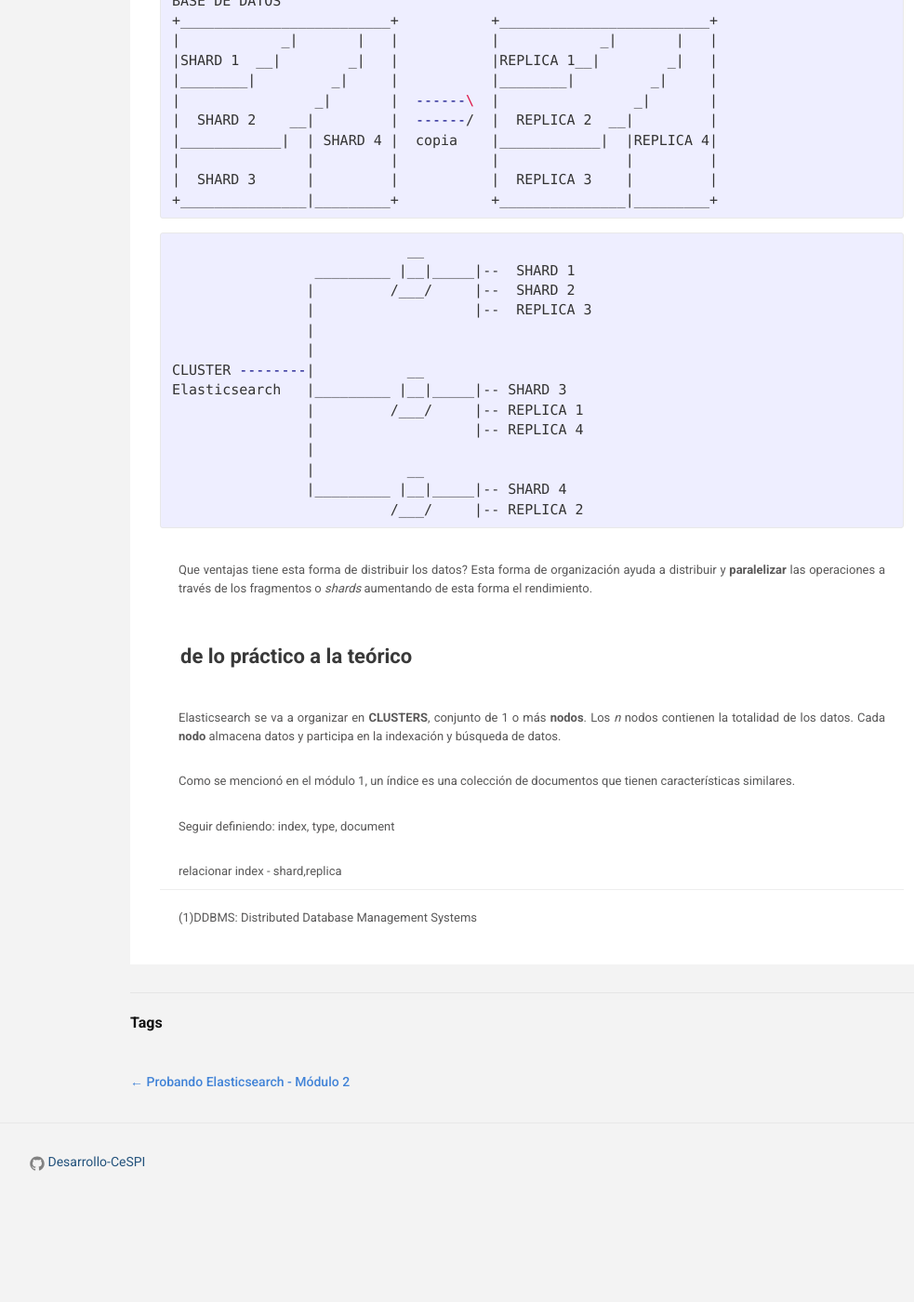
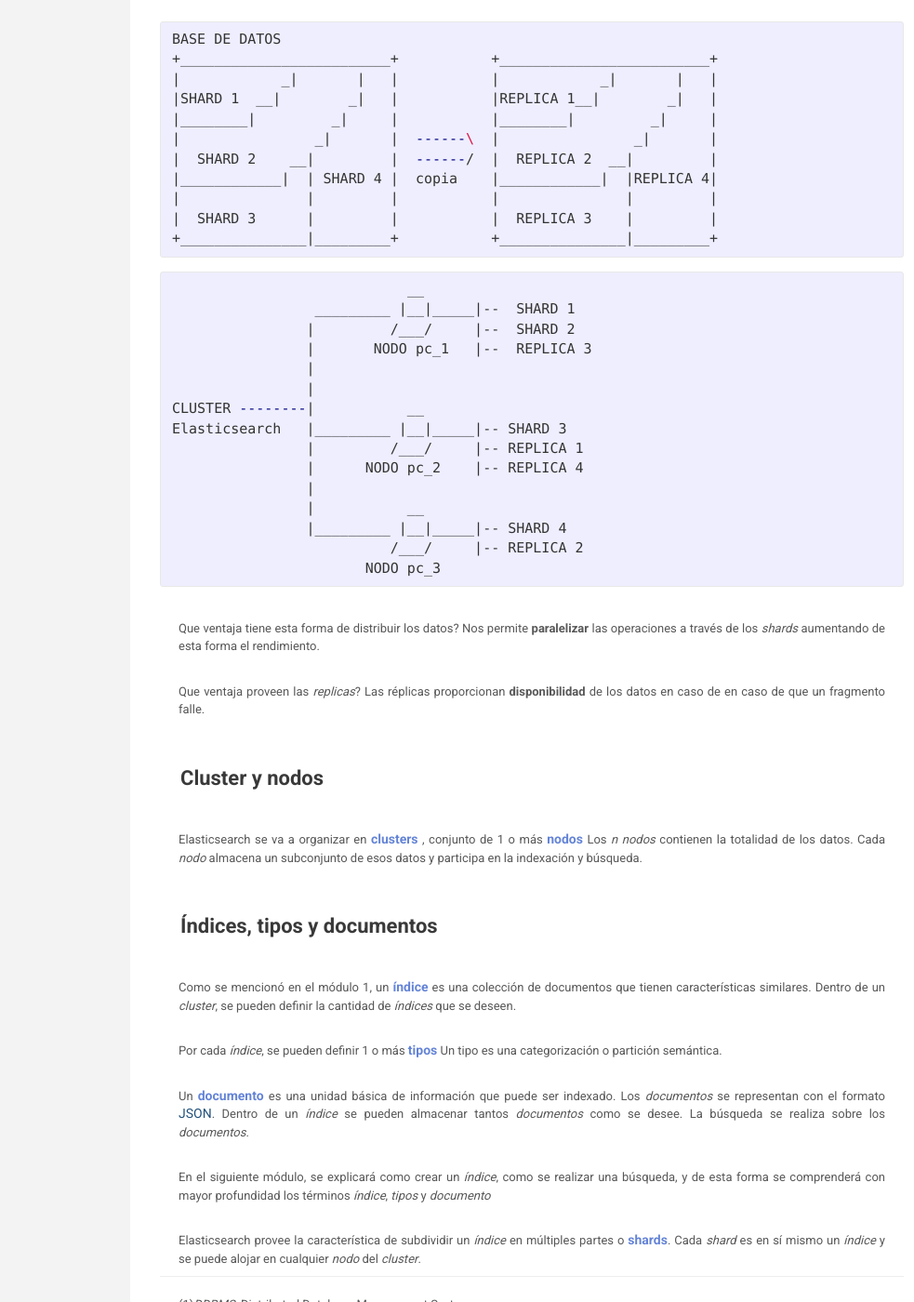
Before and after one commit to Desarrollo-CeSPI/desarrollo-cespi.github.io, a Jekyll site: the page built from _posts/2016-04-22-elasticsearch-module_3.md, in a window 1280 px wide and 1400 px high, scrolled down 3173 px. Shown: the whole window at 93% size, without its empty margins (68-1051 px from the left). Built offline with Jekyll 4.4.1, drawn with Linux system fonts in a browser that asks for light colours; before the commit the page ends 4479 px from its top, so only the background shows below that; some of the changed text lies outside the part shown.

Commit message:
Module 3: Elasticsearch, basic concepts

```diff
--- a/_posts/2016-04-22-elasticsearch-module_3.md
+++ b/_posts/2016-04-22-elasticsearch-module_3.md
@@ -5,16 +5,17 @@
 categories: elasticsearch cluster node shard replica
 ---
 
+
 ##MODULO 3
 
 Una de las características que poseen las BBDD NoSQL es que son **BBDD distribuidas**.
 Como se va  a manejar grandes volúmenes de datos, necesitaremos dividir el volumen de
 datos en varias partes. En DDBMS(1) existen diferentes técnicas para dividir y luego almacenar esos datos:
 
-1. Fragmentación/partición
+1. Fragmentación/partición (2)
 2. Réplica
 
-Una  **Partición**  divide de forma lógica a una base de datos, reubicandola en diferentes
+El  **Particionamiento**  divide de forma lógica a una base de datos, reubicandola en diferentes
 entidades físicas. El particionamiento mejora el rendimiento, manejabilidad y disponibilidad de los datos, y
 ayuda a reducir el coste total de propiedad para almacenar grandes volúmenes de datos.
 
@@ -22,13 +23,15 @@
 
 ![Partición Horizontal vs Vertical](/assets/images/elasticsearch-modules/horizontal_vs_vertical_split_DDBMS.gif)
 
-Ejemplo con la base de datos del módulo 2
+
+Veamos un ejemplo de **partición horizontal** y **partición vertical**, haciendo referencia
+al ejempolo mencionado en el módulo 2.
+
+####1.Diagrama de clases
 
 ![Contact DB](/assets/images/elasticsearch-modules/contact_db.png){: style="height: 300px;width: 350px;"}
 
 {% highlight bash %}
-detalle: anotar el id de "aula cisco" y de "guaraní" con el  id que corresponda
-
 +---+-------------+---------------------------+---------------+---------+
 |id |     name    |         email             |     type      |parent_id|
 +---+-------------+---------------------------+---------------+---------+
@@ -42,9 +45,10 @@
 +---+-------------+---------------------------+---------------+---------+
 {% endhighlight %}
 
-Fragmentación horizontal
---------------------
-Fragmento 1
+
+####2.Fragmentación horizontal
+
+2.a Fragmento 1
 {% highlight bash %}
 +---+-------------+---------------------------+---------------+---------+
 |id |     name    |         email             |     type      |parent_id|
@@ -55,7 +59,7 @@
 +---+-------------+---------------------------+---------------+---------+
 {% endhighlight %}
 
-Fragmento 2
+2.b Fragmento 2
 {% highlight bash %}
 +---+-------------+---------------------------+---------------+---------+
 |id |     name    |         email             |     type      |parent_id|
@@ -67,9 +71,9 @@
 {% endhighlight %}
 
 
-Fragmentación vertical
---------------------
-Fragmento 1
+####3.Fragmentación vertical
+
+3.a Fragmento 1
 {% highlight bash %}
 +---+-------------+---------------------------+
 |id |     name    |         email             |
@@ -84,7 +88,7 @@
 +---+-------------+---------------------------+
 {% endhighlight %}
 
-Fragmento 2
+3.b Fragmento 2
 {% highlight bash %}
 +---+---------------+---------+
 |id |     type      |parent_id|
@@ -99,17 +103,19 @@
 +---+---------------+---------+
 {% endhighlight %}
 
-Elasticsearch utiliza **partición horizontal** o **sharding**.Cuando se particiona la base
-de datos, se crean réplica o copias de cada partición.
+Elasticsearch utiliza **partición horizontal**. Este tipo de partición se denomina **Sharding**.
+Cuando la base de datos se particiona en  *n* fragmento, por cada fragmento  se crea una
+copia.  o **réplica**
 
 
-##Ejemplo Shards
-Se poseen un conjunto de datos que se los dividie y distribuye de la siguiente manera:
+## Shards & Replicas
 
-1. Se dividen en 4 partes o **shards**: *Shard 1*, *Shard 2*, *Shard 3*, *Shard 4*.
+Veamos un ejemplo donde se tienen un conjunto de datos y se particiona de la siguiente manera:
+
+1. Se dividen en 4 partes o **shards**: *Shard_1*, *Shard_ 2*, *Shard_3*, *Shard_4*.
 
 2. Por cada shard, se hace una copia o **replica** de cada parte:
-*Replica 1*, *Replica 2*, *Replica 3*, *Replica 4*.
+*Replica_1*, *Replica_2*, *Replica_3*, *Replica_4*.
 
 
 {% highlight bash %}
@@ -131,38 +137,63 @@
                             __
                  _________ |__|_____|--  SHARD 1
                 |         /___/     |--  SHARD 2
-                |                   |--  REPLICA 3
+                |       NODO pc_1   |--  REPLICA 3
                 |
                 |
 CLUSTER --------|           __
 Elasticsearch   |_________ |__|_____|-- SHARD 3
                 |         /___/     |-- REPLICA 1
-                |                   |-- REPLICA 4
+                |      NODO pc_2    |-- REPLICA 4
                 |
                 |           __
                 |_________ |__|_____|-- SHARD 4
                           /___/     |-- REPLICA 2
-
+                       NODO pc_3
 {% endhighlight %}
 
-Que ventajas tiene esta forma de distribuir los datos?
-Esta forma de organización ayuda a distribuir y **paralelizar** las operaciones a través de los
-fragmentos o *shards* aumentando de esta forma el rendimiento.
+Que ventaja tiene esta forma de distribuir los datos? Nos permite **paralelizar**
+las operaciones a través de los *shards* aumentando de esta forma el rendimiento.
+
+Que ventaja proveen las *replicas*? Las réplicas proporcionan **disponibilidad** de
+los datos en caso de en caso de que un fragmento falle.
+
+## Cluster y nodos
+
+Elasticsearch se va a organizar en
+[clusters](https://www.elastic.co/guide/en/elasticsearch/reference/current/_basic_concepts.html#_clustero){: style="color:#6383d7;font-weight:bold;"} ,
+conjunto de 1 o más
+[nodos](https://www.elastic.co/guide/en/elasticsearch/reference/current/_basic_concepts.html#_node){: style="color:#6383d7;font-weight:bold;"}
+Los *n nodos* contienen la totalidad de los datos. Cada *nodo* almacena un subconjunto
+de esos datos y participa en la indexación y búsqueda.
+
+## Índices, tipos y documentos
+
+Como se mencionó en el módulo 1, un
+[índice](https://www.elastic.co/guide/en/elasticsearch/reference/current/_basic_concepts.html#_index){: style="color:#6383d7;font-weight:bold;"}
+es una colección de documentos que tienen características similares. Dentro de un *cluster*,
+se pueden definir la cantidad de *índices* que se deseen.
+
+Por cada *índice*, se pueden definir 1 o más
+[tipos](https://www.elastic.co/guide/en/elasticsearch/reference/current/_basic_concepts.html#_type){: style="color:#6383d7;font-weight:bold;"}
+Un tipo es una categorización o partición semántica.
+
+Un [documento](https://www.elastic.co/guide/en/elasticsearch/reference/current/_basic_concepts.html#_document){: style="color:#6383d7;font-weight:bold;"}
+es una unidad básica de información que puede ser indexado. Los *documentos* se representan
+con el formato [JSON](http://json.org/). Dentro de un *índice* se pueden almacenar tantos
+*documentos* como se desee. La búsqueda se realiza sobre los *documentos*.
+
+En el siguiente módulo, se explicará como crear un *índice*, como se realizar una búsqueda, y de
+esta forma se comprenderá  con mayor profundidad los términos *índice*, *tipos* y *documento*
+
+Elasticsearch provee la característica de subdividir un *índice* en múltiples partes o
+[shards](https://www.elastic.co/guide/en/elasticsearch/reference/current/_basic_concepts.html#_shards_amp_replicas){: style="color:#6383d7;font-weight:bold;"}.
+Cada *shard* es en sí mismo un *índice* y se puede alojar en cualquier *nodo* del *cluster*.
 
 
-## de lo práctico a la teórico
-
-Elasticsearch se va a organizar en **CLUSTERS**, conjunto de 1 o más **nodos**.
-Los *n* nodos contienen la totalidad de los datos. Cada **nodo** almacena datos y participa
-en la indexación y búsqueda de datos.
-
-Como se mencionó en el módulo 1, un índice es una colección de documentos que tienen
-características similares.
-
-Seguir definiendo: index, type, document
-
-relacionar index - shard,replica
 
 
 ------------------------------------------------------
-(1)DDBMS: Distributed Database Management Systems
+
+(1)*DDBMS*: Distributed Database Management Systems
+
+(2)*Fragmentación/partición*: ambos términos serán utilizados indistintamente
```
